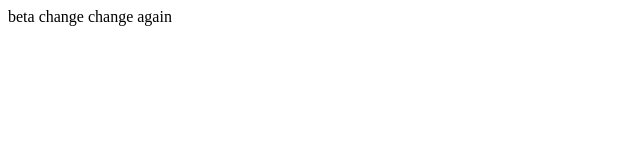
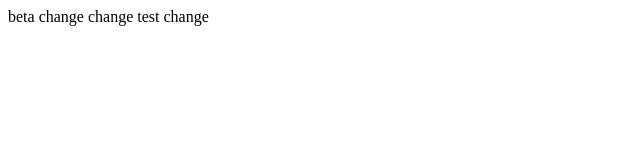
Before and after one commit to aruneshwar7/students, a plain HTML site: page beta.html in a window 1280 px wide. Shown: the full height of the page, 0-640 px from the left. Drawn offline with Linux system fonts and the light colour scheme.

Commit message:
change 1 from main

```diff
--- a/beta.html
+++ b/beta.html
@@ -7,6 +7,6 @@
     <title>Document</title>
 </head>
 <body>
-    beta change change again
+    beta change change test change
 </body>
 </html>
```
